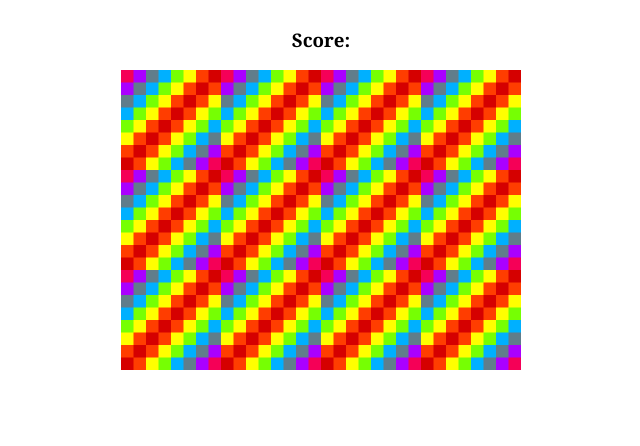
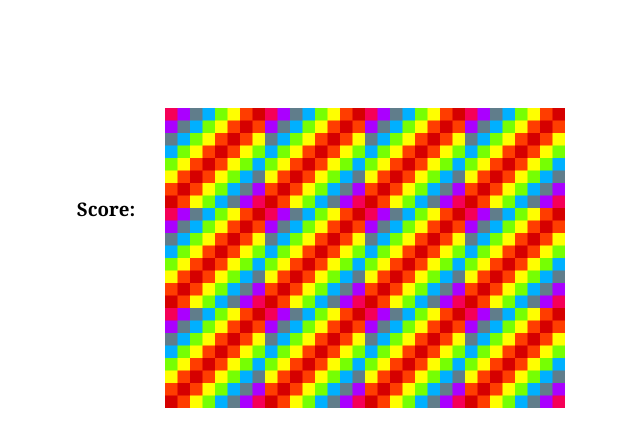
Before and after one commit to roshan0708/memory-game, a plain HTML site: page index.html in a window 1280 px wide. Shown: the whole page, without its empty margins (319-959 px from the left). Drawn offline with Linux system fonts and the light colour scheme.

Commit message:
final commit

```diff
--- a/styles.css
+++ b/styles.css
@@ -1,6 +1,6 @@
 body{
     display: flex;
-    flex-direction: column;
+    flex-direction: row;
     align-items: center;
     justify-content: center !important;
     text-align: center;
@@ -9,6 +9,8 @@ h3{
     font-family: Georgia, 'Times New Roman', Times, serif;
 }
 .grid{
+    margin-top: 100px;
+    margin-left: 30px;
     display: flex;
     justify-content: center !important;
     flex-wrap: wrap;
```
